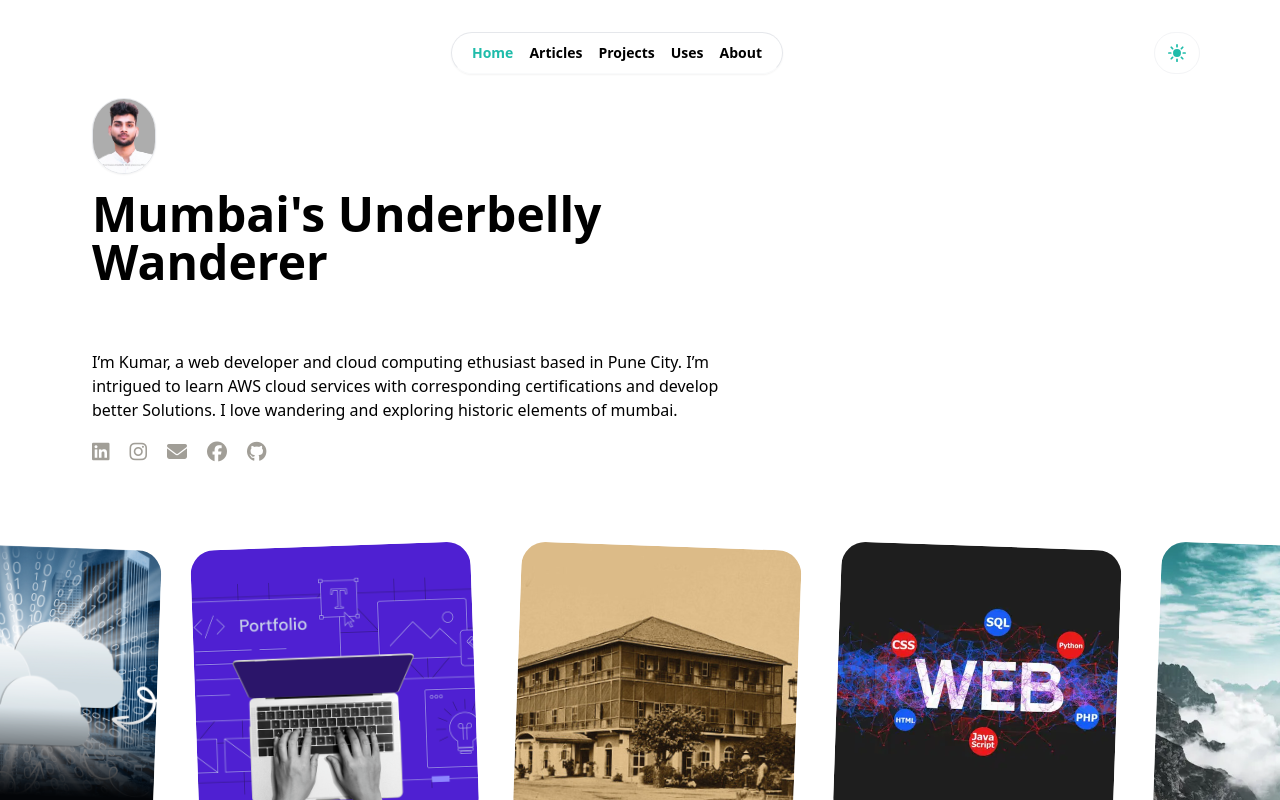
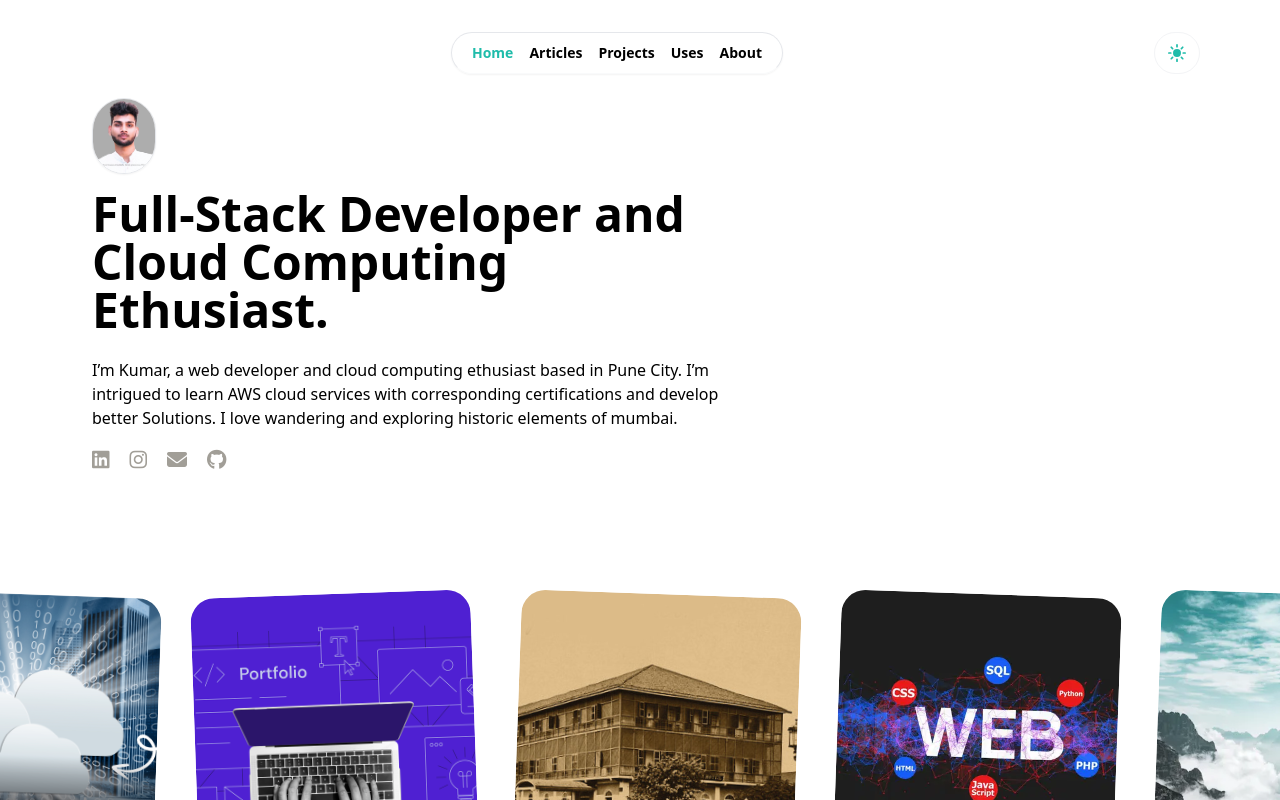
Before and after one commit to KumarWayadande/portfolio-prod, a React (Vite) app: page / in a window 1280 px wide. Shown: the top 800 px of the page. Built offline with nearby package versions, Linux system fonts and the light colour scheme.

Commit message:
Aceternity heading added

```diff
--- a/src/components/aceternity-components/flip-words-demo.jsx
+++ b/src/components/aceternity-components/flip-words-demo.jsx
@@ -2,10 +2,10 @@ import { FlipWords } from "../ui/flip-words";
 
 export function FlipWordsDemo() {
   const words = [
-    "Full Stack Developer",
-    "Mumbai's Underbelly Wanderer",
-    "Team Project Leader",
-    "School Topper - SSC",
+    "Full-Stack Developer and Cloud Computing Ethusiast.",
+    // "I'm Mumbai's Underbelly Wanderer",
+    // "I'm Team Project Leader",
+    // "I'm School Topper - SSC",
   ];
 
   return (
--- a/src/components/ui/flip-words.jsx
+++ b/src/components/ui/flip-words.jsx
@@ -1,13 +1,13 @@
 /* eslint-disable react/prop-types */
 // "use client";
-import React, { useCallback, useEffect, useState } from "react";
+import { useCallback, useEffect, useState } from "react";
 import { AnimatePresence, motion } from "framer-motion";
 import { cn } from "../../../lib/utils.js";
 
 export const FlipWords = ({
   words,
   duration = 3000,
-  className
+  // className
 }) => {
   const [currentWord, setCurrentWord] = useState(words[0]);
   const [isAnimating, setIsAnimating] = useState(false);
@@ -34,7 +34,7 @@ export const FlipWords = ({
       <motion.div
         initial={{
           opacity: 0,
-          y: 10,
+          y: 40,
         }}
         animate={{
           opacity: 1,
@@ -50,7 +50,7 @@ export const FlipWords = ({
           y: -40,
           x: 40,
           filter: "blur(8px)",
-          scale: 2,
+          scale: 4,
           position: "absolute",
         }}
         className={cn(
--- a/src/components/utility components/LandingPage.jsx
+++ b/src/components/utility components/LandingPage.jsx
@@ -67,7 +67,7 @@ const LandingPage = () => {
           <FlipWordsDemo />
         </div>
 
-        <div className="">
+        <div className="-translate-y-10">
           <p className="dark:text-gray-500">
             I’m Kumar, a web developer and cloud computing ethusiast based in
             Pune City. I’m intrigued to learn AWS cloud services with
@@ -80,7 +80,7 @@ const LandingPage = () => {
           </p>
         </div>
 
-        <div className="social-media-icons-container flex space-x-5">
+        <div className="social-media-icons-container -translate-y-10 flex space-x-5">
           <MediaIcon
             class="fa-brands fa-linkedin"
             link="https://www.linkedin.com/in/kumar-wayadande/"
@@ -95,15 +95,8 @@ const LandingPage = () => {
           />
           {/* <MediaIcon class="fa-brands fa-x-twitter" link="#" /> */}
           <MediaIcon
-            class="fa-brands fa-facebook"
-            link="https://facebook.com/kumar.wayadande"
-          />
-          <MediaIcon
             class="fa-brands fa-github"
-            // link="https://github.com/KumarWayadande"
-            onClick={() => {
-              alert("Please try after 2 days.");
-            }}
+            link="https://github.com/KumarWayadande"
           />
         </div>
       </div>
```
